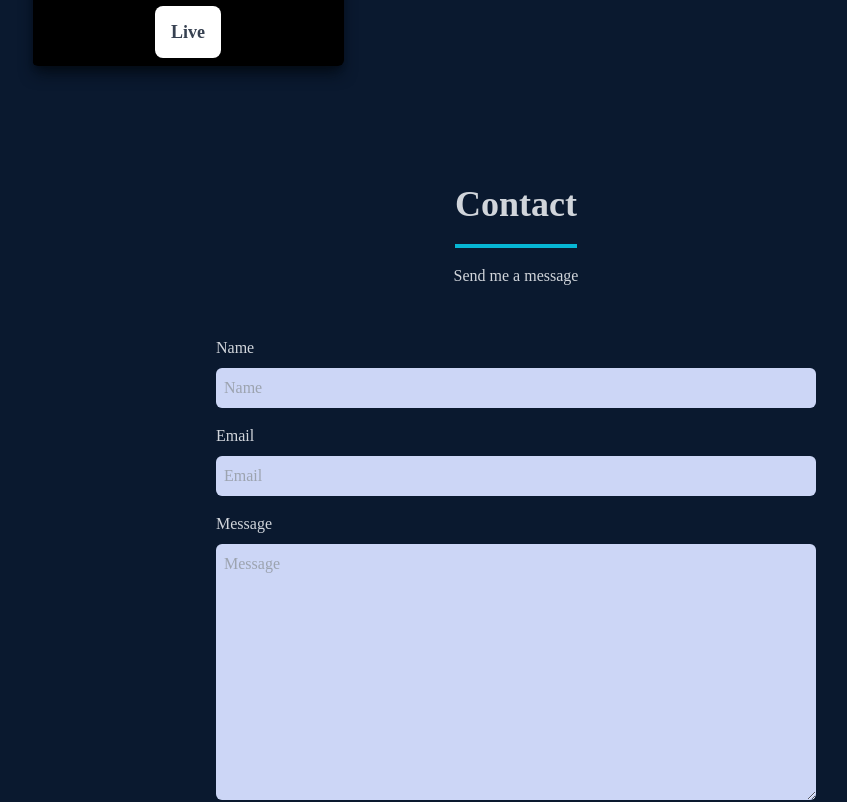
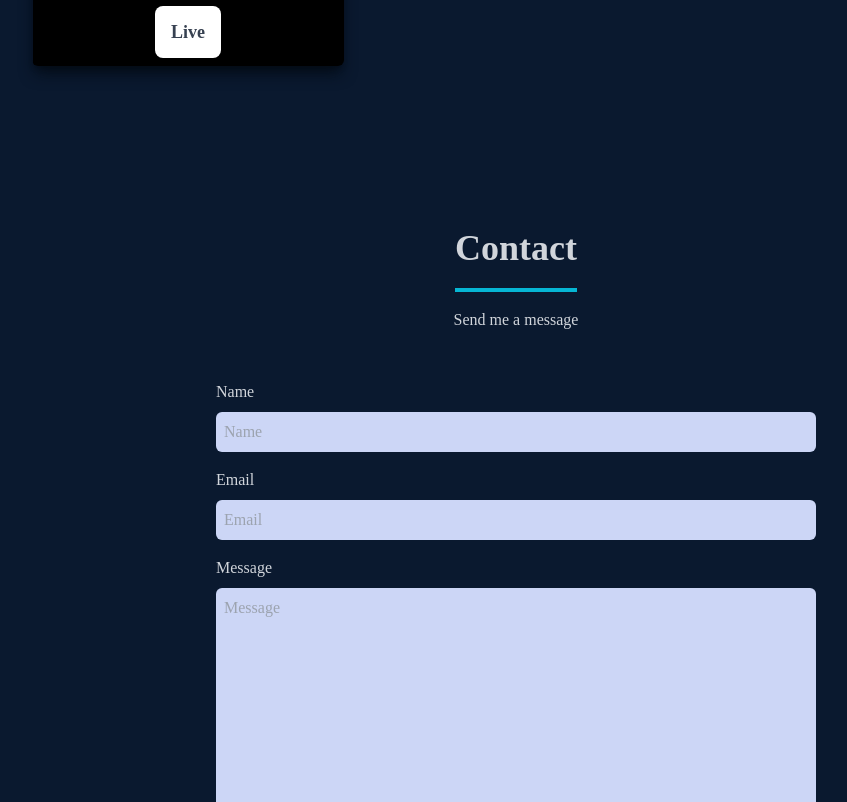
Before and after one commit to sabbatj/react-portfolio-js, a React (Create React App) app: page / in a window 1280 px wide. Shown: the part 3060-3862 px from the top of the page, without its empty margins (124-971 px from the left). Built offline with nearby package versions, Linux system fonts and the light colour scheme.

Commit message:
Update contact.screen.tsx

```diff
--- a/src/screens/contact/contact.screen.tsx
+++ b/src/screens/contact/contact.screen.tsx
@@ -46,8 +46,8 @@ const Contact = () => {
 
   return (
     <div className='w-full h-screen bg-[#0a192f] flex justify-center items-center p-4'>
-      <div className='flex flex-col max-w-[600px] w-full'>
-        <div className='pb-8 flex flex-col justify-center w-full h-full items-center'>
+      <div className=' pt-12 flex flex-col max-w-[600px] w-full'>
+        <div className='pb-8 pt-10 flex flex-col justify-center w-full h-full items-center'>
           <h1 className='text-4xl font-bold inline border-b-4 border-cyan-500 text-gray-300 pb-5 pt-5'>Contact</h1>
           <p className='text-gray-300 py-4'>Send me a message</p>
         </div>
@@ -89,7 +89,7 @@ const Contact = () => {
           {status === 'sending' && <p className='text-yellow-500'>Sending message...</p>}
           {status === 'success' && <p className='text-green-500'>Thank you! We will get back to you soon.</p>}
           {status === 'error' && <p className='text-red-500'>An error occurred. Please try again later.</p>}
-          <button type='submit' className='text-white border-2 hover:bg-cyan-500 hover:border-cyan-500 px-4 py-3 my-8 mx-auto flex items-center rounded-md'>
+          <button type='submit' className='text-white border-2 hover:bg-cyan-500 hover:border-cyan-500 px-4 py-3 my-8 mx-auto flex items-center rounded-md '>
             Let's Collaborate
           </button>
         </form>
```
